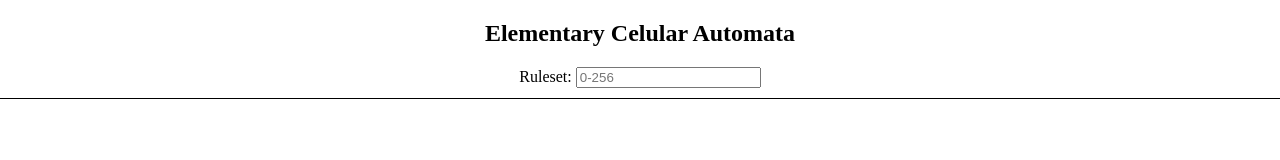
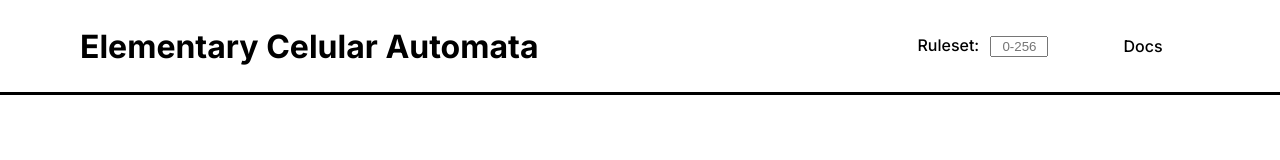
Before and after one commit to KusMar00/elementary-ca, a plain HTML site: page src/index.html in a window 1280 px wide. Shown: the top 160 px of the page. Drawn offline with Linux system fonts and the light colour scheme.

Commit message:
Add basic styling

```diff
--- a/src/index.html
+++ b/src/index.html
@@ -7,12 +7,17 @@
     <title>Hello, World</title>
   </head>
   <body>
-    <h2>Elementary Celular Automata</h3>
-    <form>
-      <label for="ruleset">Ruleset:</label>
-      <input oninput="updateRuleset(this.value)" type="text" id="ruleset" name="ruleset" placeholder="0-256"/>
-    </form>
-    <canvas id="canvas" style="border:1px solid #000000;"/>
+    <div class="header">
+      <h2 class="title">Elementary Celular Automata</h3>
+      <div class="controls">
+      <form>
+        <label for="ruleset">Ruleset:</label>
+        <input oninput="updateRuleset(this.value)" type="text" id="ruleset" name="ruleset" placeholder="0-256"/>
+      </form>
+      <a class="link" target="_blank" href="https://mathworld.wolfram.com/ElementaryCellularAutomaton.html">Docs</a>
+    </div>
+    </div>
+    <canvas id="canvas" />
     <script src="script.js" type="text/javascript"></script>
   </body>
 </html>
--- a/src/main.css
+++ b/src/main.css
@@ -1,12 +1,49 @@
+@import url("https://fonts.googleapis.com/css2?family=Inter:wght@500;700&display=swap");
+
 body {
   margin: 0;
   padding: 0;
-  height: 100vh;
+  overflow: hidden;
+  font-family: "Inter", sans-serif;
+  font-weight: 500;
+}
+
+.title {
+  font-size: xx-large;
+  width: 50%;
+  font-weight: 700;
+}
+
+.header {
+  width: 100%;
   display: flex;
-  flex-direction: column;
+  flex-direction: row;
   align-items: center;
+  justify-content: space-around;
+  flex-wrap: wrap;
+  border-bottom: 3px solid black;
+}
+
+.controls {
+  width: 25%;
+  display: flex;
+  flex-direction: row;
+  align-items: center;
+  justify-content: space-around;
+  flex-wrap: wrap;
+}
+
+#canvas {
+  position: absolute;
 }
 
 #ruleset {
-  margin-bottom: 10px;
+  margin-left: 7px;
+  width: 50px;
+  text-align: center;
 }
+
+.link {
+  text-decoration: none;
+  color: black;
+}
--- a/src/script.js
+++ b/src/script.js
@@ -3,7 +3,7 @@ const size = 5;
 
 const c = document.getElementById("canvas");
 c.width = window.innerWidth;
-c.height = 2000;
+c.height = window.innerHeight;
 const ctx = c.getContext("2d");
 
 let rulevalue = 0;
```
